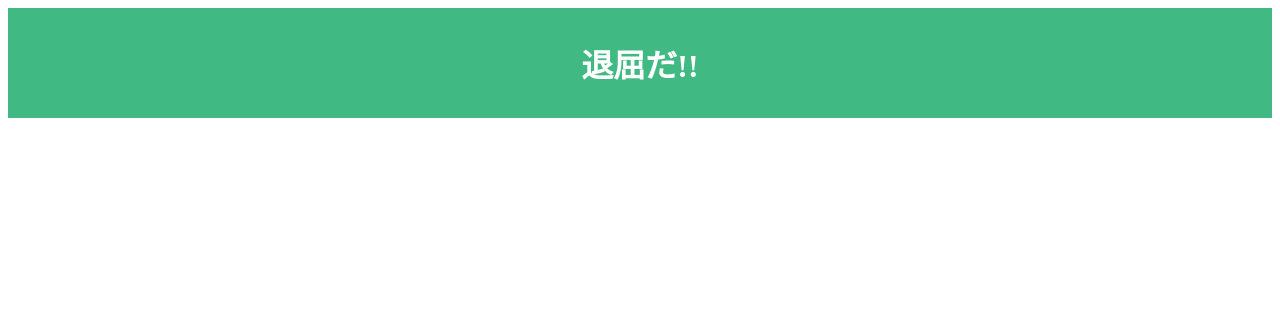
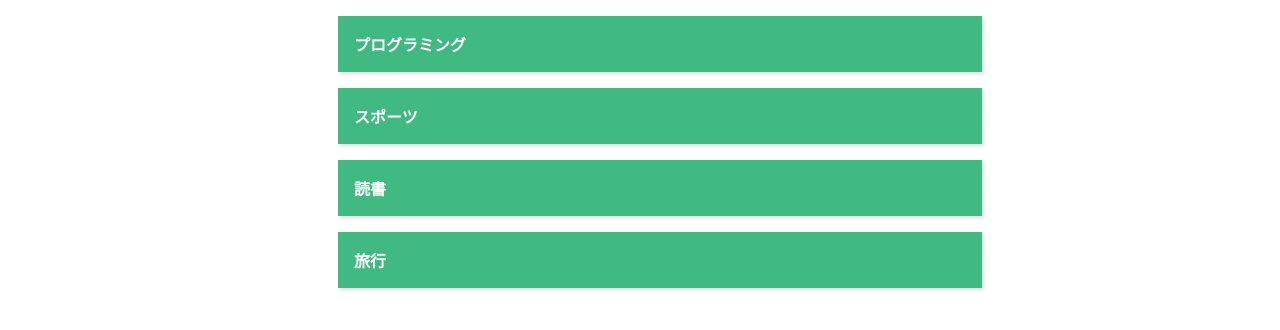
Before and after one commit to Atsu77/ninja_code_vue, a Vue app: page / in a window 1280 px wide. Shown: the top 330 px of the page. Built offline with nearby package versions, Linux system fonts and the light colour scheme.

Commit message:
初級06

```diff
--- a/src/App.vue
+++ b/src/App.vue
@@ -1,39 +1,36 @@
 <template>
-  <div id="app" class="text-card">
-    <div v-if="random == 'fun'">
-      <p>楽しい!!</p>
-    </div>
-    <div v-else-if="random == 'lazy'">
-      <p>退屈だ!!</p>
-    </div>
-    <div v-else>
-      <p>どうしよう!!</p>
-    </div>
-  </div>
+  <ul id="app">
+    <li class="hobby-card" v-for="hobby in hobbies" :key="hobby.name">
+      {{ hobby.name }}
+    </li>
+  </ul>
 </template>
 
 <script>
 export default {
   name: "App",
   data: () => ({
-    random: "lazy",
+    hobbies: [
+      { name: "プログラミング" },
+      { name: "スポーツ" },
+      { name: "読書" },
+      { name: "旅行" },
+    ],
   }),
 };
 </script>
 
 <style>
-.text-card {
-  width: 100%;
-  height: 100%;
-  display: flex;
-  justify-content: center;
-  align-items: center;
-  background-color: #40b983;
-  color: #fff;
-}
-
-.text-card p {
-  font-size: 2rem;
+.hobby-card {
+  width: 50%;
+  padding: 1rem;
+  margin: 1rem auto;
+  color: #ffffff;
+  background: #40b983;
+  box-shadow: 2px 2px 4px #ddd;
   font-weight: bold;
 }
+.hobby-card:hover {
+  opacity: 0.8;
+}
 </style>
```
